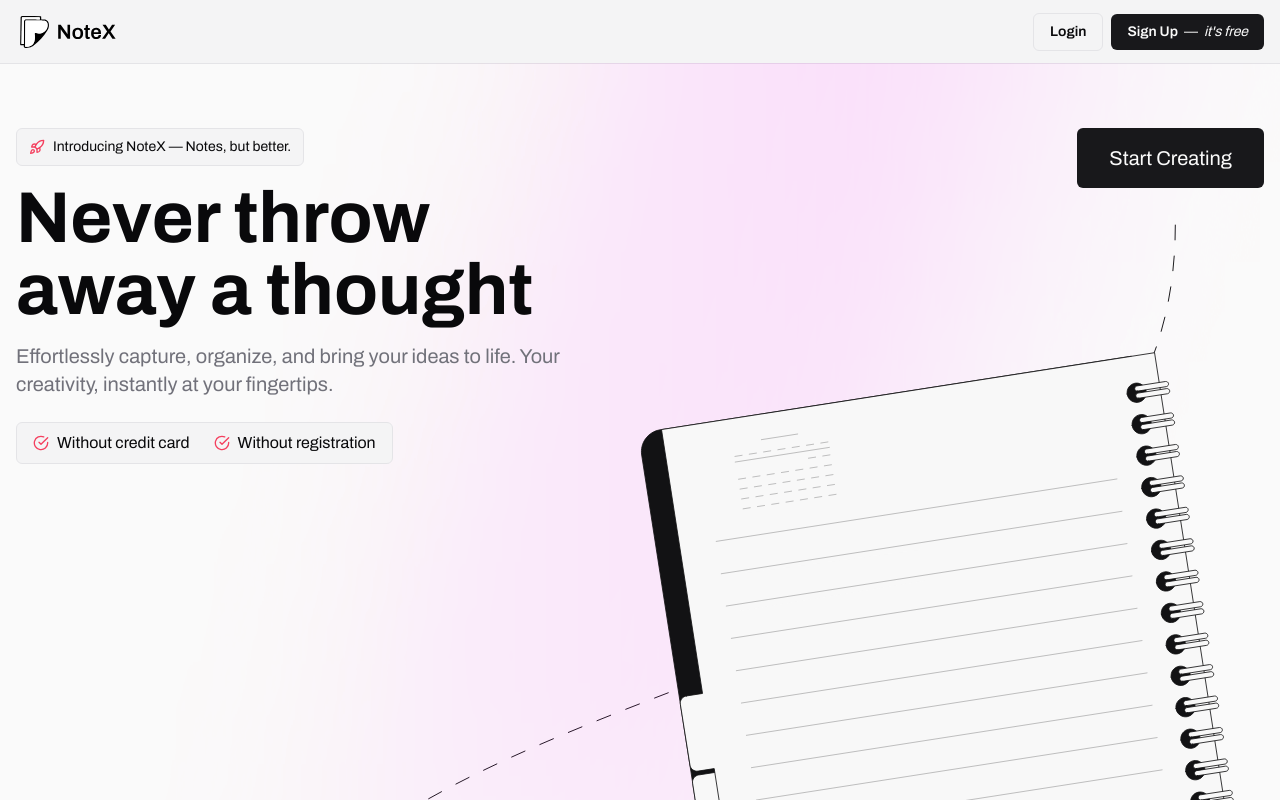
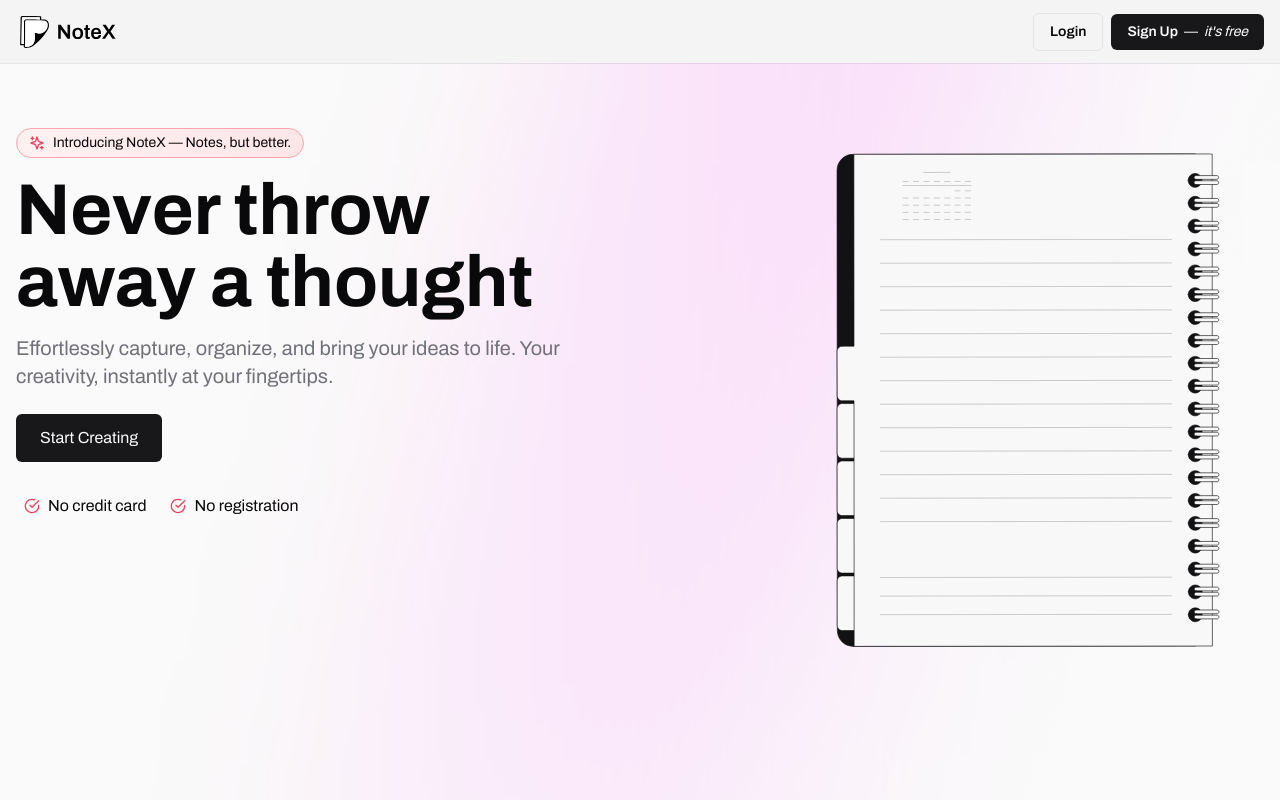
Before and after one commit to notexdotlive/notex, a Next.js app: page / in a window 1280 px wide. Shown: the top 800 px of the page. Built offline with nearby package versions, Linux system fonts and the light colour scheme.

Commit message:
styles: update homepage to upgrade cta buttons

```diff
--- a/app/page.tsx
+++ b/app/page.tsx
@@ -5,12 +5,13 @@ const Homepage = () => {
   return (
     <>
       <section
-        className="relative flex flex-1 flex-col items-start justify-between gap-16 md:gap-4 w-full max-w-screen-hd md:h-fit mx-auto p-4 py-16 z-0"
+        className="relative flex flex-1 md:grid grid-cols-[62fr,38fr] flex-col md:flex-row items-start justify-between gap-16 md:gap-0 w-full max-w-screen-hd h-auto mx-auto p-4 py-16 z-0"
         id="hero-section"
       >
         <div className="absolute top-px max-md:-left-64 -mt-[2px] flex justify-center pointer-events-none select-none z-0 overflow-hidden md:-scale-x-100">
           <div className="w-[120rem] h-[120rem] flex-none flex justify-end md:justify-start -scale-x-100">
             <img
+              alt="NoteX Lightning"
               src="/assets/lightning.avif"
               className="w-[100rem] flex-none max-w-none blur-3xl -scale-x-100"
               style={{
@@ -25,9 +26,12 @@ const Homepage = () => {
         <div className="flex flex-col md:flex-row items-center md:items-start justify-center md:justify-between gap-4 w-full p-0 sm:p-8 md:p-0 -mb-64 z-10">
           <div className="flex flex-col items-center md:items-start justify-start gap-4 w-full max-w-xl h-full text-balance sm:text-pretty text-center md:text-left">
             <span
-              className="group flex items-center justify-center gap-2 px-3 py-2 rounded-md bg-zinc-100 border border-zinc-200"
               id="hero-badge"
               data-pulse={false}
+              className="group flex items-center justify-center gap-2 px-3 py-1 rounded-full border border-rose-300 bg-gradient-to-r from-rose-50 via-rose-300/50 to-rose-100 animate-background-linear"
+              style={{
+                backgroundSize: '600%',
+              }}
             >
               <div
                 className="group-data-[pulse=false]:hidden group-data-[pulse=true]:block relative w-1.5 h-1.5 rounded-full bg-rose-500"
@@ -38,7 +42,7 @@ const Homepage = () => {
 
               <span className="flex items-center justify-start gap-2 text-zinc-950 text-sm">
                 <Icon
-                  name="Rocket"
+                  name="Stars"
                   className="w-4 h-4 text-rose-500"
                   aria-hidden
                 />
@@ -54,8 +58,20 @@ const Homepage = () => {
               creativity, instantly at your fingertips.
             </p>
 
+            <div
+              className="flex flex-col items-end justify-end gap-2 w-fit h-full"
+              id="hero-buttons"
+            >
+              <button
+                className="flex flex-col items-center justify-center gap-4 h-full px-6 py-3 my-2 text-pretty rounded-md text-zinc-50 bg-zinc-900 hover:bg-zinc-800 focus:bg-zinc-800 focus:outline-none focus-visible:ring-2 focus-visible:ring-offset-2 focus-visible:ring-zinc-300 focus-visible:ring-opacity-50 focus-visible:ring-offset-zinc-900"
+                id="start-creating-button"
+              >
+                <span className="whitespace-nowrap">Start Creating</span>
+              </button>
+            </div>
+
             <ul
-              className="flex items-center justify-center md:justify-start gap-2 px-2 w-full md:w-fit md:max-w-md md:bg-zinc-100 md:border md:border-zinc-200 rounded-md md:mt-2"
+              className="flex items-center justify-center md:justify-start gap-2 px-2 md:px-0 w-full md:w-fit md:max-w-md"
               id="hero-features"
             >
               <li
@@ -67,7 +83,7 @@ const Homepage = () => {
                   className="w-4 h-4 text-rose-500"
                   aria-hidden
                 />
-                <p>Without credit card</p>
+                <p>No credit card</p>
               </li>
 
               <li
@@ -79,41 +95,21 @@ const Homepage = () => {
                   className="w-4 h-4 text-rose-500"
                   aria-hidden
                 />
-                <p>Without registration</p>
+                <p>No registration</p>
               </li>
             </ul>
-          </div>
-
-          <div
-            className="flex flex-col items-end justify-end gap-2 w-fit h-full"
-            id="hero-buttons"
-          >
-            <button
-              className="flex flex-col items-center justify-center gap-4 h-full px-6 md:px-8 py-3 md:py-4 md:text-xl text-pretty text-zinc-50 bg-zinc-900 rounded-md"
-              id="start-creating-button"
-            >
-              <span className="whitespace-nowrap">Start Creating</span>
-            </button>
           </div>
         </div>
 
         <div
-          className="relative flex items-center justify-center md:block w-full min-h-36 md:min-h-[500px] h-fit max-md:mt-64 md:mb-96 pointer-events-none select-none"
+          className="relative flex items-center justify-center md:block w-full min-h-36 md:min-h-[500px] h-fit max-md:mt-48 -mb-72 md:mb-0 pointer-events-none select-none"
           id="hero-illustrations"
         >
-          <picture className="absolute right-0 max-md:left-0 top-0 md:w-1/2 md:h-auto md:mt-32">
+          <picture className="md:w-1/2 md:h-auto md:mt-32">
             <img
               src="/assets/book.svg"
               alt="NoteX Book"
-              className="w-full max-md:max-w-sm md:w-full mx-auto min-h-32 h:full object-contain pointer-events-none select-none mask-image-linear max-md:rotate-[8.8deg]"
-            />
-          </picture>
-
-          <picture className="hidden md:block absolute right-0 -mr-10 w-full h-auto -z-[1]">
-            <img
-              src="/assets/dashed-line.svg"
-              alt="NoteX Dashed Line"
-              className="w-full px-32 h-auto object-contain pointer-events-none select-none animate-pulse"
+              className="w-full max-w-md md:w-full mx-auto min-h-32 h:full object-contain pointer-events-none select-none mask-image-linear rotate-[8.8deg]"
             />
           </picture>
         </div>
```
